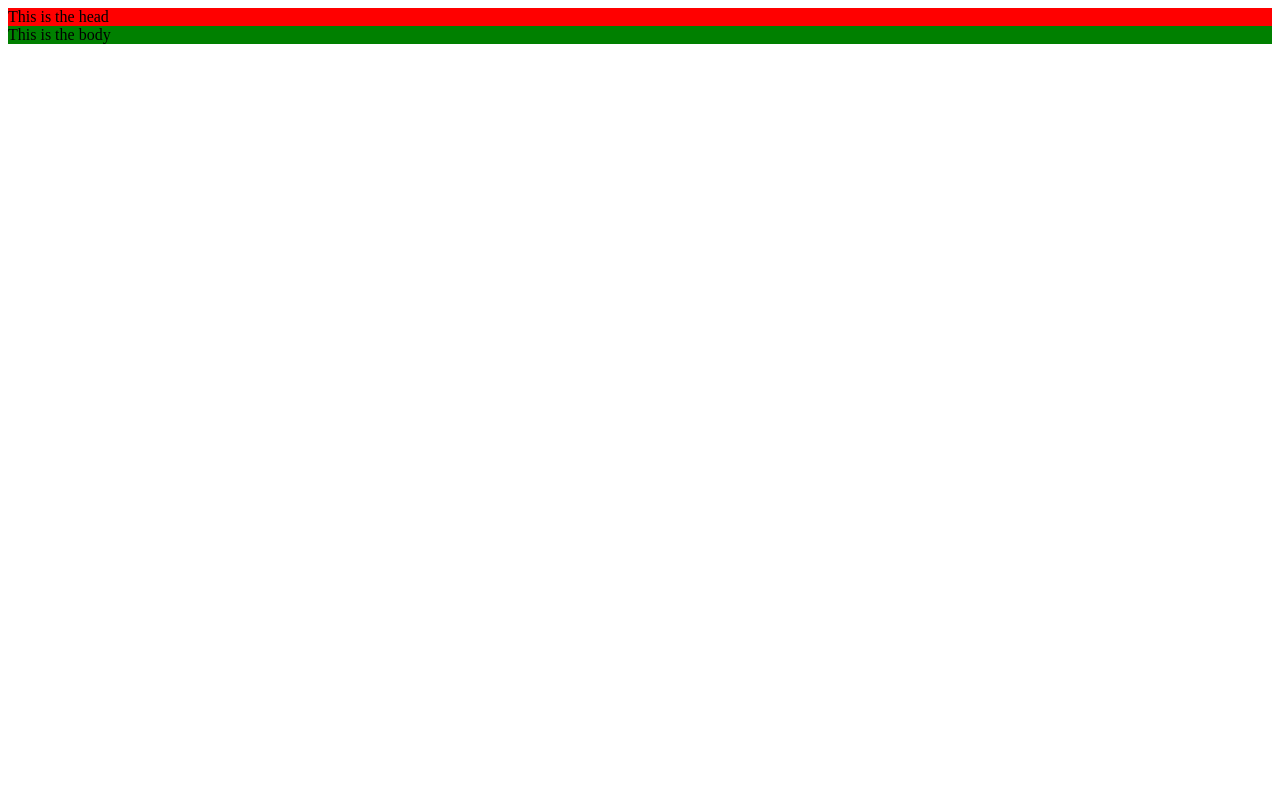
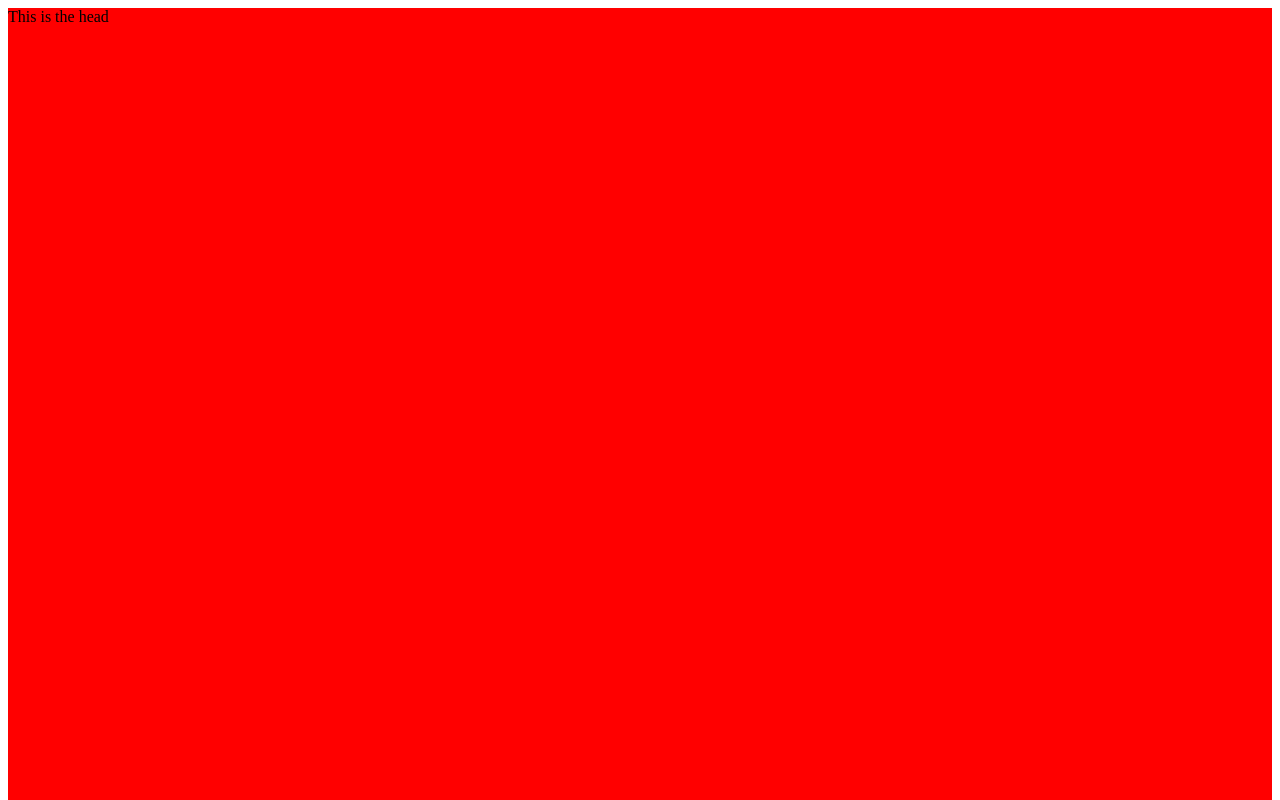
Before and after one commit to mnnur/mnnur.github.io, a plain HTML site: page index.html in a window 1280 px wide. Shown: the top 800 px of the page. Drawn offline with Linux system fonts and the light colour scheme.

Commit message:
Update style.css

```diff
--- a/css/style.css
+++ b/css/style.css
@@ -1,13 +1,12 @@
 div {
 	display: flex;
+	height: 1366px;
 }
 
 .head {
 	background-color: red;
-	min-height: 50%;
 }
 
 .body {
 	background-color: green;
-	min-height: 50%;
 }
```
